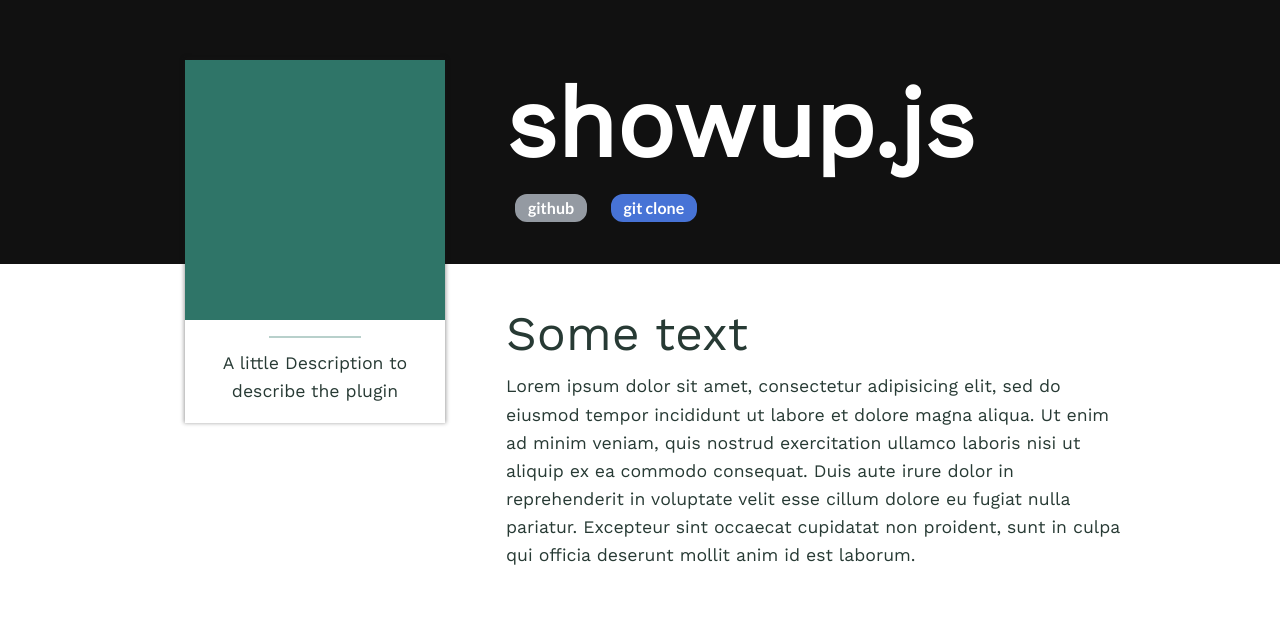
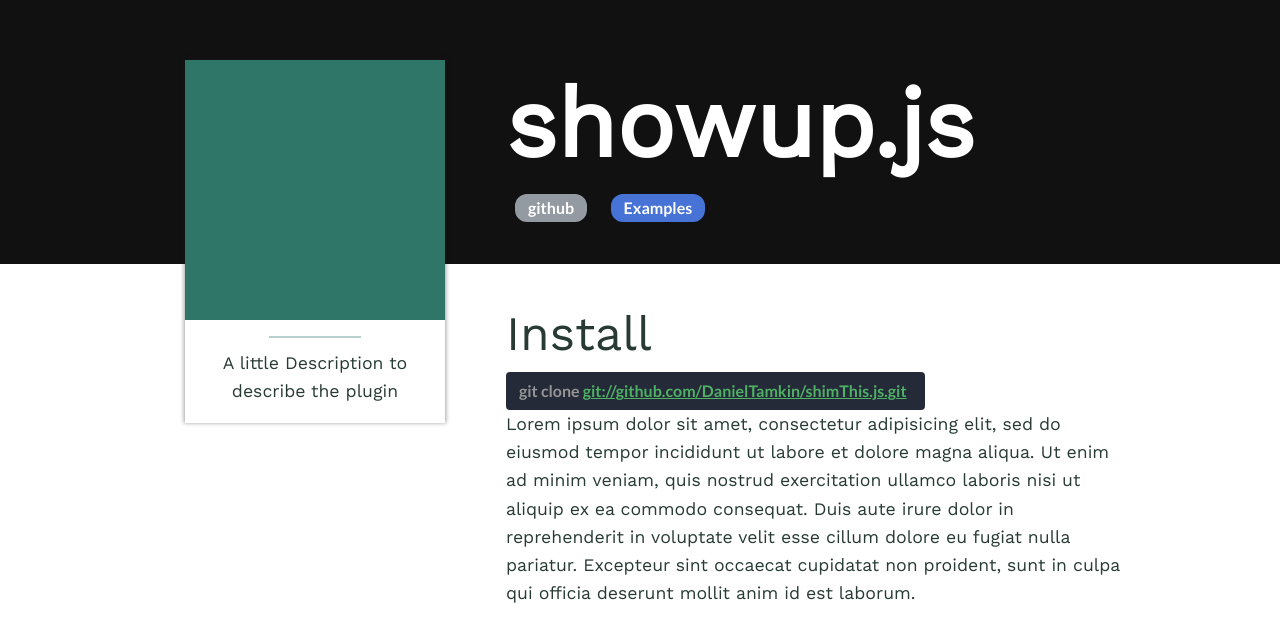
Before and after one commit to DanielTamkin/showup.js, a plain HTML site: page index.html in a window 1280 px wide. Shown: the part 224-862 px from the top of the page. Before the commit the page ends 825 px from the top, so only its background shows below. Drawn offline with Linux system fonts and the light colour scheme.

Commit message:
Finishing touches on header

```diff
--- a/index.html
+++ b/index.html
@@ -33,11 +33,12 @@
       <h1>showup.js</h1>
       <ul>
         <li class="ghostb-grey">github</li>
-        <li class="ghostb-blue">git clone </li>
+        <li class="ghostb-blue">Examples</li>
       </ul>
     </header>
     <section class="body">
-      <h1>Some text</h1>
+      <h1>Install</h1>
+      <div class="ghostb-cmd">git clone <span>git://github.com/DanielTamkin/shimThis.js.git</span></div>
       <p>Lorem ipsum dolor sit amet, consectetur adipisicing elit, sed do eiusmod tempor incididunt ut labore et dolore magna aliqua. Ut enim ad minim veniam, quis nostrud exercitation ullamco laboris nisi ut aliquip ex ea commodo consequat. Duis aute irure dolor in reprehenderit in voluptate velit esse cillum dolore eu fugiat nulla pariatur. Excepteur sint occaecat cupidatat non proident, sunt in culpa qui officia deserunt mollit anim id est laborum.</p>
     </section>
   </section>
```
